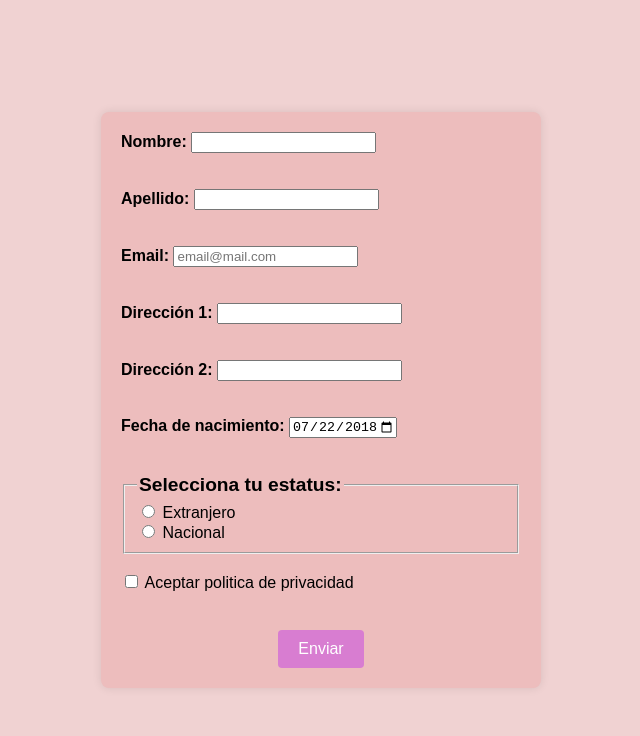
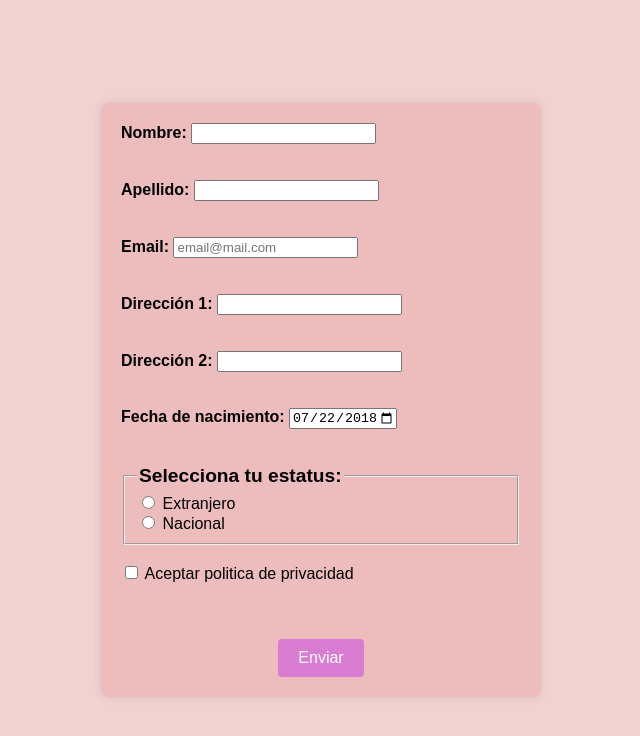
Before and after one commit to gabysan87/gabriela-sanchez-formulario-1, a plain HTML site: page index.html in a window 1280 px wide. Shown: the whole page, without its empty margins (319-959 px from the left). Drawn offline with Linux system fonts and the light colour scheme.

Commit message:
cambios por div

```diff
--- a/index.html
+++ b/index.html
@@ -5,81 +5,104 @@
     <meta name="viewport" content="width=device-width, initial-scale=1.0" />
     <title>Tarea HTML</title>
     <link rel="stylesheet" href="styles.css" />
-
   </head>
   <body>
     <form class="form-container">
+      <div>
         <label class="form-label">
           Nombre:
           <input type="text" name="firstname" />
         </label>
+      </div>
+
       <br />
       <br />
 
+      <div>
         <label class="form-label">
           Apellido:
           <input type="text" name="lastname" />
         </label>
+
+      </div>
+
       <br />
       <br />
 
+      <div>
         <label class="form-label">
           Email:
           <input type="email" id="email" placeholder="email@mail.com" required />
         </label>
+
+      </div>
+
       <br />
       <br />
 
+      <div>
         <label class="form-label">
           Dirección 1:
           <input type="text" name="address one" />
         </label>
+      </div>
+
       <br />
       <br />
 
+      <div>
         <label class="form-label">
           Dirección 2:
           <input type="text" name="address two" />
         </label>
-      <br>
-      <br>
+      </div>
+      <br />
+      <br />
 
+      <div>
         <label class="form-label">
           Fecha de nacimiento:
-        <input type="date" id="start" name="fecha" value="2018-07-22" min="1974-01-01" max="2024-08-14" />
+          <input
+            type="date"
+            id="start"
+            name="fecha"
+            value="2018-07-22"
+            min="1974-01-01"
+            max="2024-08-14"
+          />
         </label>
-     <br >
-     <br >
+      </div>
+
+      <br />
+      <br />
 
       <fieldset>
         <legend class="form-legend">Selecciona tu estatus:</legend>
         <div>
           <input type="radio" id="foreign" name="status" value="foreign" />
-          <label for="foreign">
-            Extranjero
-        </label>
+          <label for="foreign"> Extranjero </label>
         </div>
 
         <div>
           <input type="radio" id="national" name="status" value="national" />
-          <label for="national">
-            Nacional
-        </label>
+          <label for="national"> Nacional </label>
         </div>
       </fieldset>
 
-      <br >
+      <br />
+      <div>
         <label>
           <input type="checkbox" id="checkbox" value="accept-policy" />
           Aceptar politica de privacidad
         </label>
-      <br>
-      <br>
+      </div>
+
+      <br />
+      <br />
 
       <div class="form-submit-container">
         <input type="submit" class="form-submit" value="Enviar" />
       </div>
-
     </form>
   </body>
 </html>
```
Lines whose indentation alone changed are shown as unchanged.
